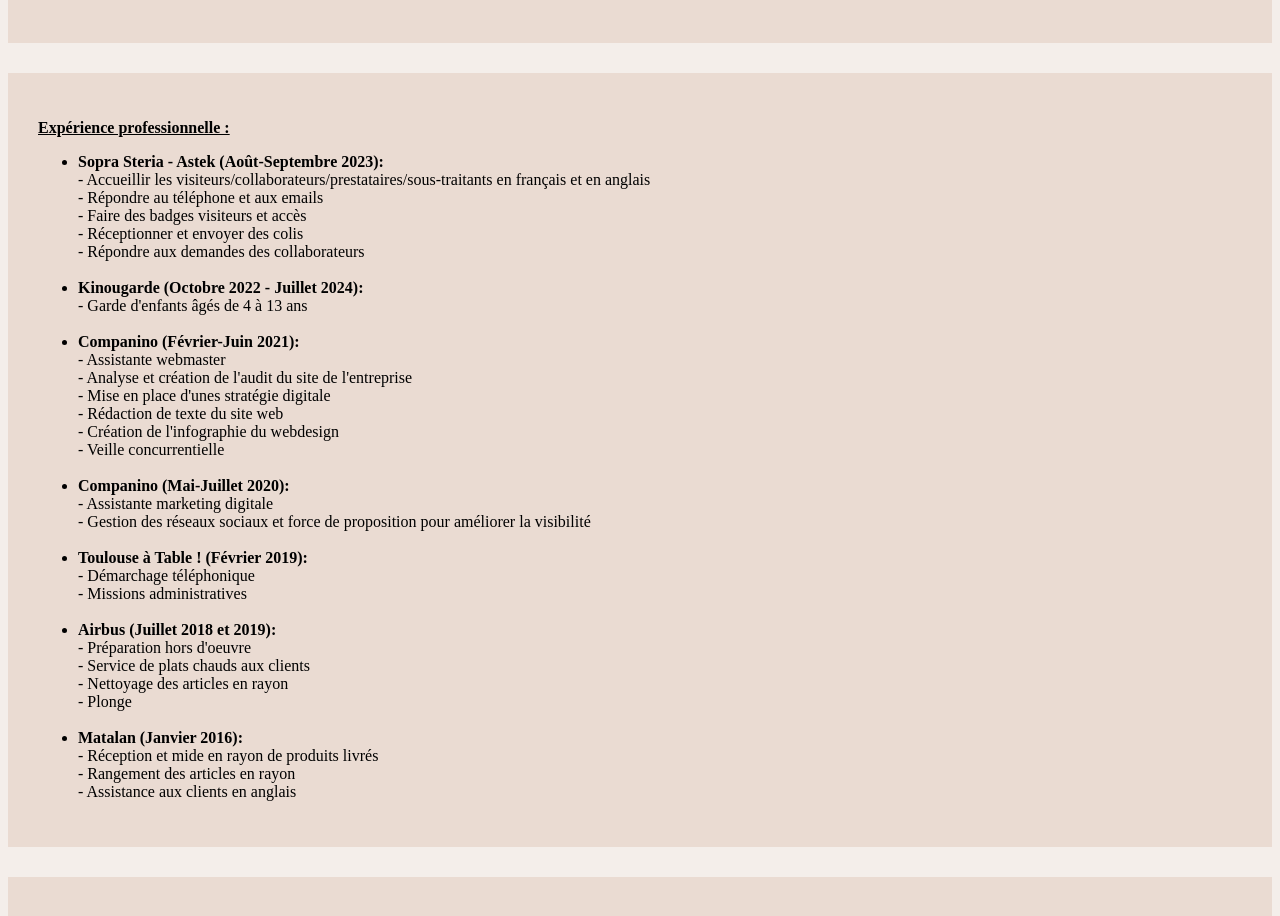
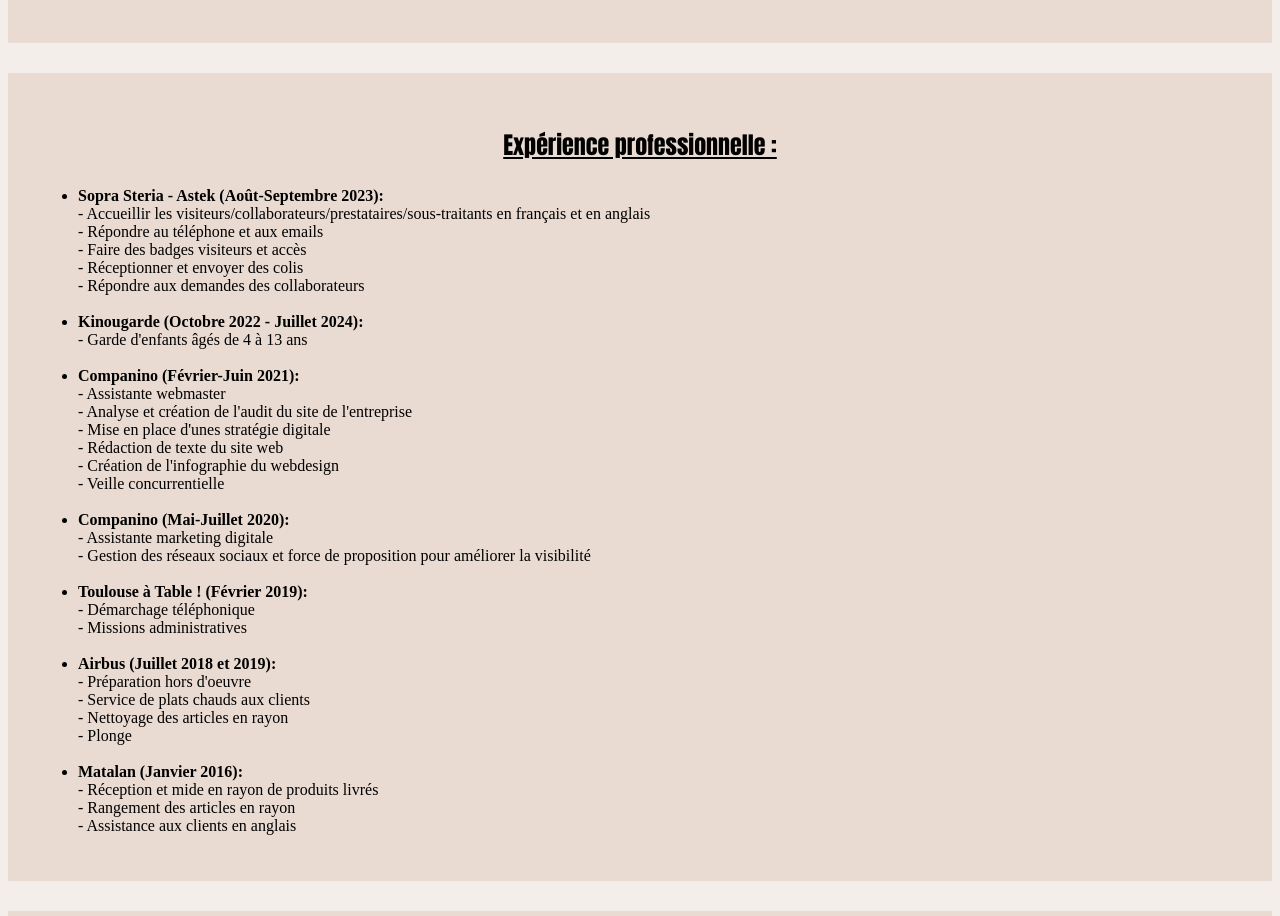
Before and after one commit to tiffany-xaysy/landing, a plain HTML site: page index.html in a window 1280 px wide. Shown: the part 1102-2018 px from the top of the page. Drawn offline with Linux system fonts and the light colour scheme.

Commit message:
Update index.html

```diff
--- a/index.html
+++ b/index.html
@@ -41,7 +41,7 @@
         <br>- Mention Section Européenne anglais <br>
         - Obtention du baccalauréat</p></ul></div>
 
-        <div id="experience"><p id="E1"> <strong><U> Expérience professionnelle : </U></strong>
+        <div id="experience"><p id="e1"> <strong><U> Expérience professionnelle : </U></strong>
         <ul>
 
         <li> <strong>Sopra Steria - Astek (Août-Septembre 2023):</strong>
```
